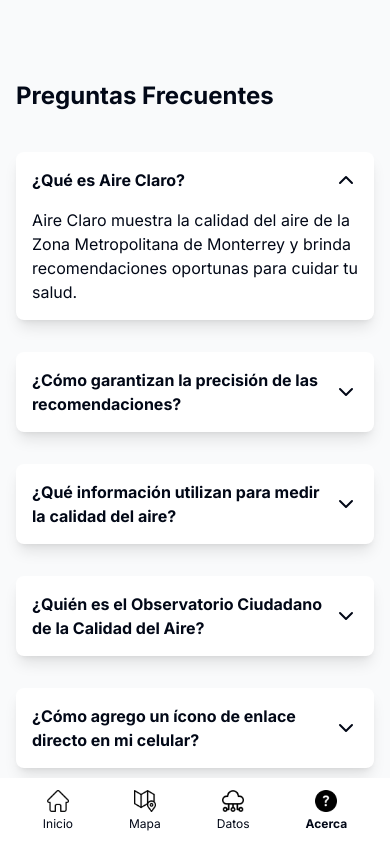
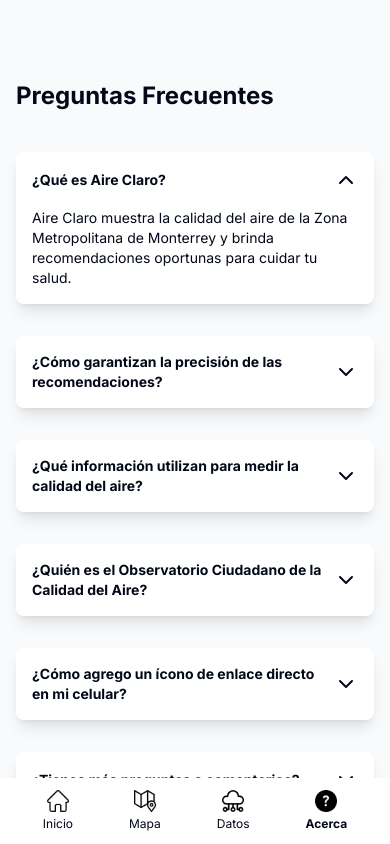
Before and after one commit to edgargutgzz/aireclaro, a Next.js app: page /acerca in a window 390 px wide. Built offline with nearby package versions, Linux system fonts and the light colour scheme.

Commit message:
refactor: Update Acerca page layout to include responsive design and adjust question heading size, spacing, and text size

```diff
--- a/components/acerca/questions.tsx
+++ b/components/acerca/questions.tsx
@@ -149,7 +149,7 @@ export default function Questions() {
       {questions.map((q) => (
         <div
           key={q.question}
-          className="mb-8 cursor-pointer rounded-lg bg-white p-4 shadow-lg"
+          className="mb-8 cursor-pointer rounded-lg bg-white p-4 text-sm shadow-lg lg:text-base"
           onClick={() => toggleQuestion(q.question)}
         >
           <div className="flex items-center justify-between">
```
